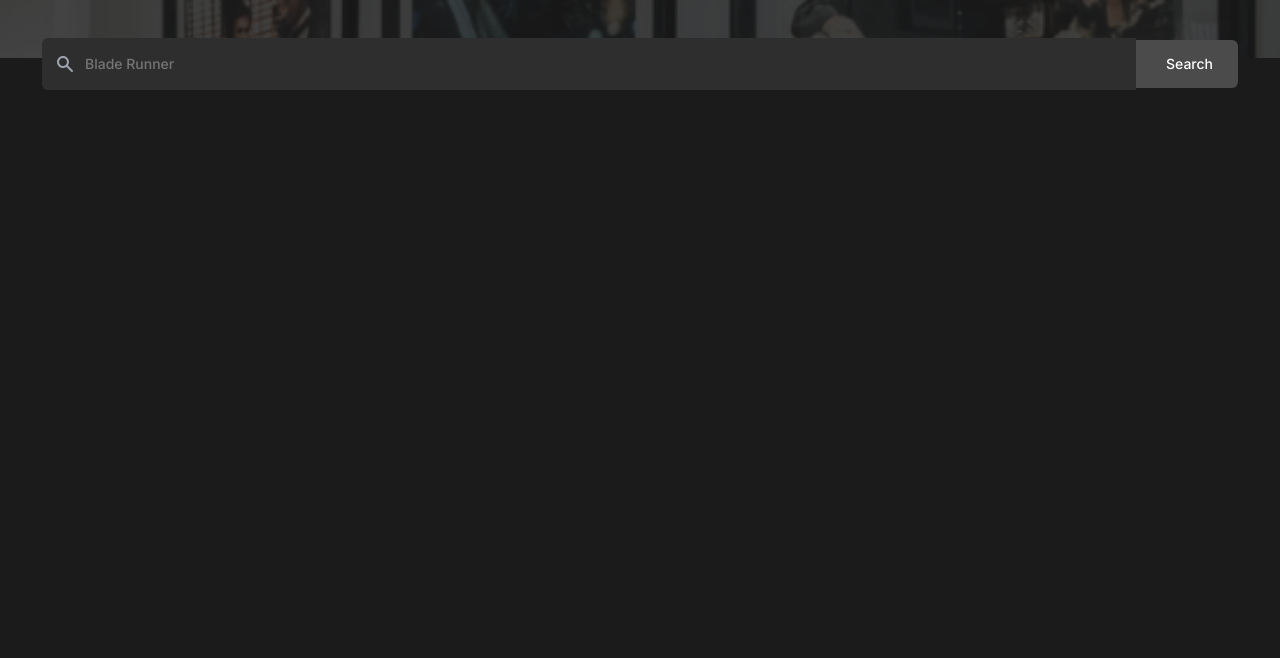
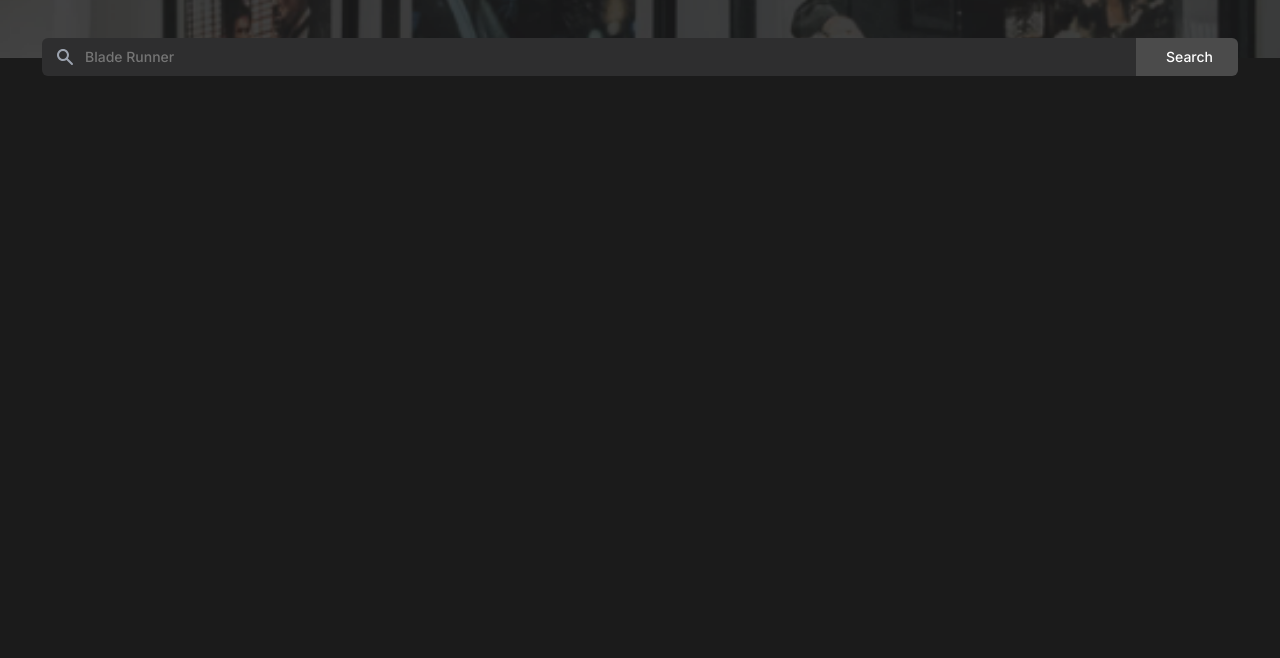
Before and after one commit to ste1v0/scrimba, a browser extension: page movie-watchlist/index.html in a window 1280 px wide. Shown: the part 142-800 px from the top of the page. Drawn offline with Linux system fonts and the light colour scheme.

Commit message:
fix: input padding 2

```diff
--- a/movie-watchlist/index.css
+++ b/movie-watchlist/index.css
@@ -51,7 +51,7 @@ form {
     border-top-left-radius: 6px;
     border-bottom-left-radius: 6px;
     background: #2E2E2F;
-    padding: 1em 13px;
+    padding: 0.56rem 13px;
 }
 
 #search-img {
@@ -64,7 +64,7 @@ form {
     width: 100%;
     margin-left: 8px;
     font-family: inherit;
-    border: 0;
+    border: none;
     background: #2E2E2F;
     color: #A5A5A5;
     font-size: 14px;
@@ -82,6 +82,6 @@ form {
     font-family: inherit;
     background: #4B4B4B;
     border: none;
-    padding: 1em 25px 1em 30px;
+    padding: 0.56rem 25px 0.56rem 30px;
     cursor: pointer;
 }
```
